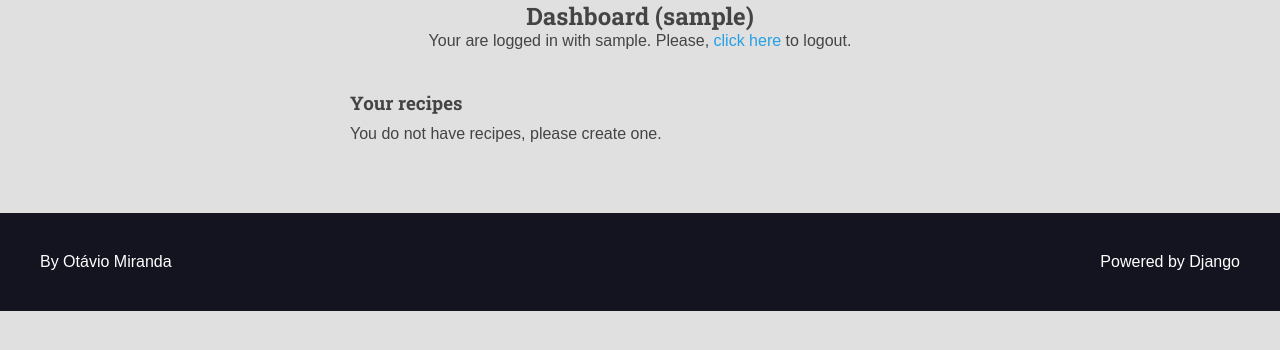
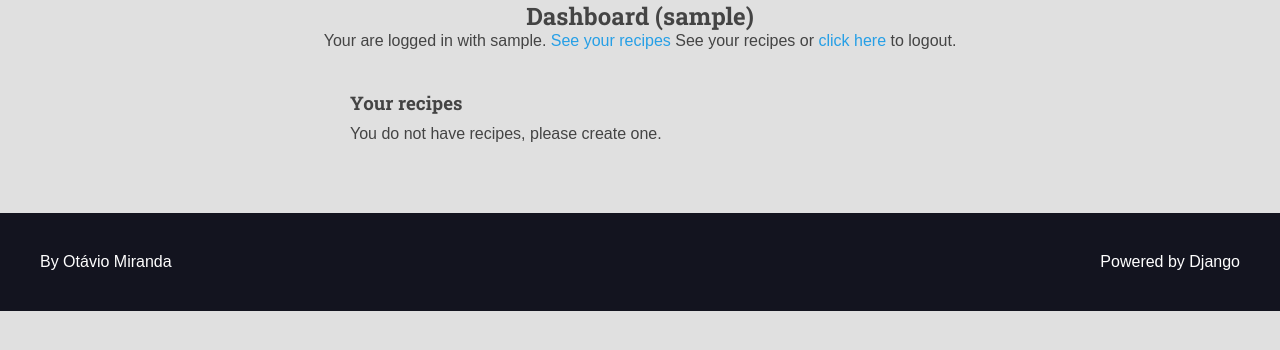
Before and after one commit to lucas5g/curso-django-projeto1, a Django app: page /authors/dashboard in a window 1280 px wide. Shown: the part 113-463 px from the top of the page. Run offline with Django 5.2, Linux system fonts and the light colour scheme; the visitor is signed in with stand-in values (Sample User, id 1); data that the repository does not hold is empty.

Commit message:
feat(authors): add unit selectors and improve form styling
- Add servings_unit and preparation_time_unit Select widgets to AuthorRecipeForm with localized Portuguese options
- Display recipe cover image preview in form when editing existing recipes
- Improve form template indentation and structure for better readability
- Fix form select selector specificity in CSS (.form-content instead of .form)
- Add global image max-width styling to prevent overflow
- Add global link styling with primary color and remove text decoration
- Update login message component with link to author dashboard
- Enhance form error messages layout and consistency

```diff
--- a/static/styles.css
+++ b/static/styles.css
@@ -66,6 +66,15 @@ h4,
 h5,
 h6 {
     font-family: var(--font-headings);
+}
+
+img{
+    max-width: 100%;
+}
+
+a {
+    color: var(--color-primary);
+    text-decoration: none;
 }
 
 .container {
@@ -361,7 +370,7 @@ h6 {
     color: var(--color-error-dark);
 }
 
-.form select,
+.form-content select,
 .form-content textarea,
 .form-content input {
     display: block;
--- a/templates/components/login_message.html
+++ b/templates/components/login_message.html
@@ -2,7 +2,8 @@
     <div>
         Your are logged in with
         {{ user.username }}.
-        Please,
+        <a href="{% url "authors:dashboard" %}">See your recipes</a>
+        See your recipes or
         <form class="inline-form" action="{% url 'authors:logout' %}" method='post'>
             {% csrf_token %}
             <input type="hidden" name="username" value="{{ user.username }}">
```
Also changed, not shown: authors/forms.py (+14 -1 lines), authors/templates/components/form.html (+6 -4 lines).
